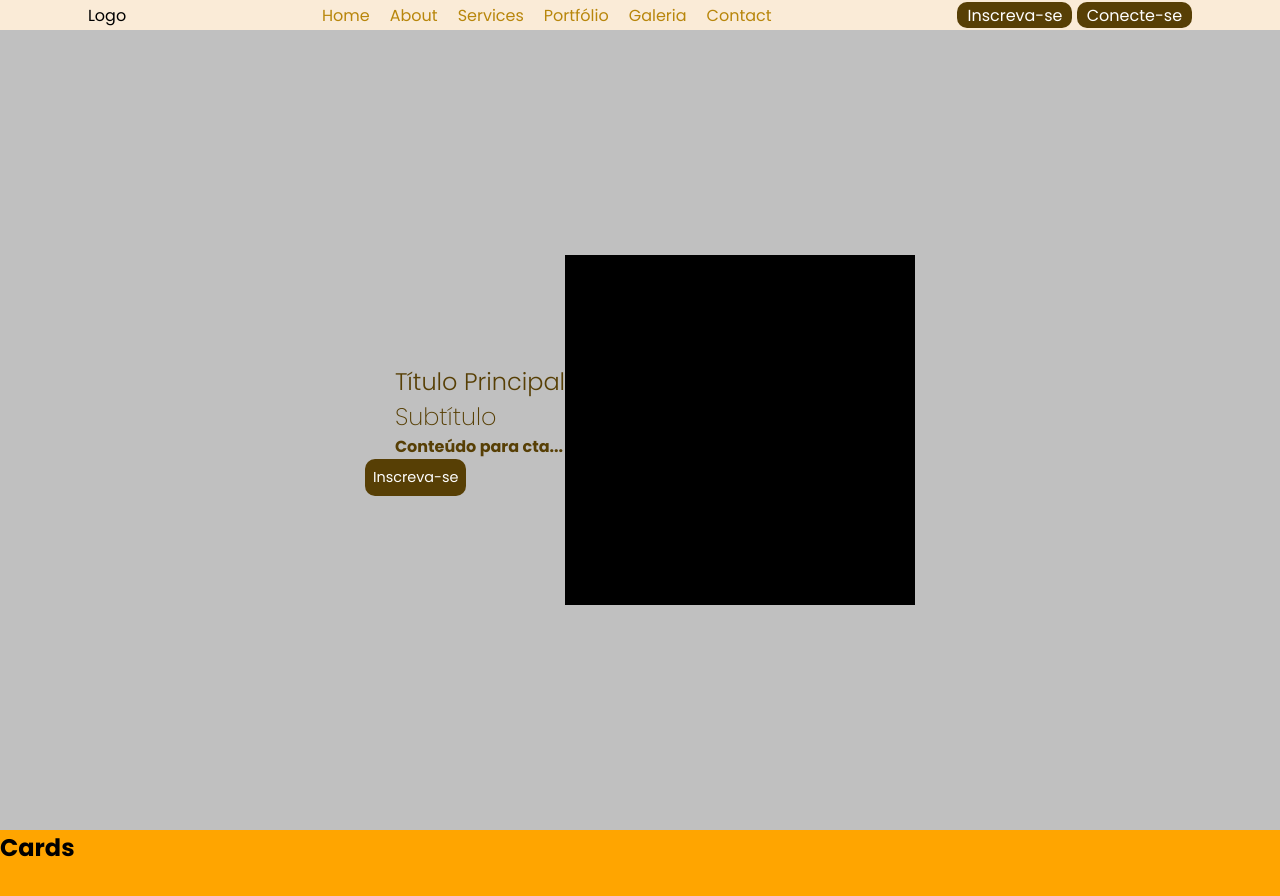
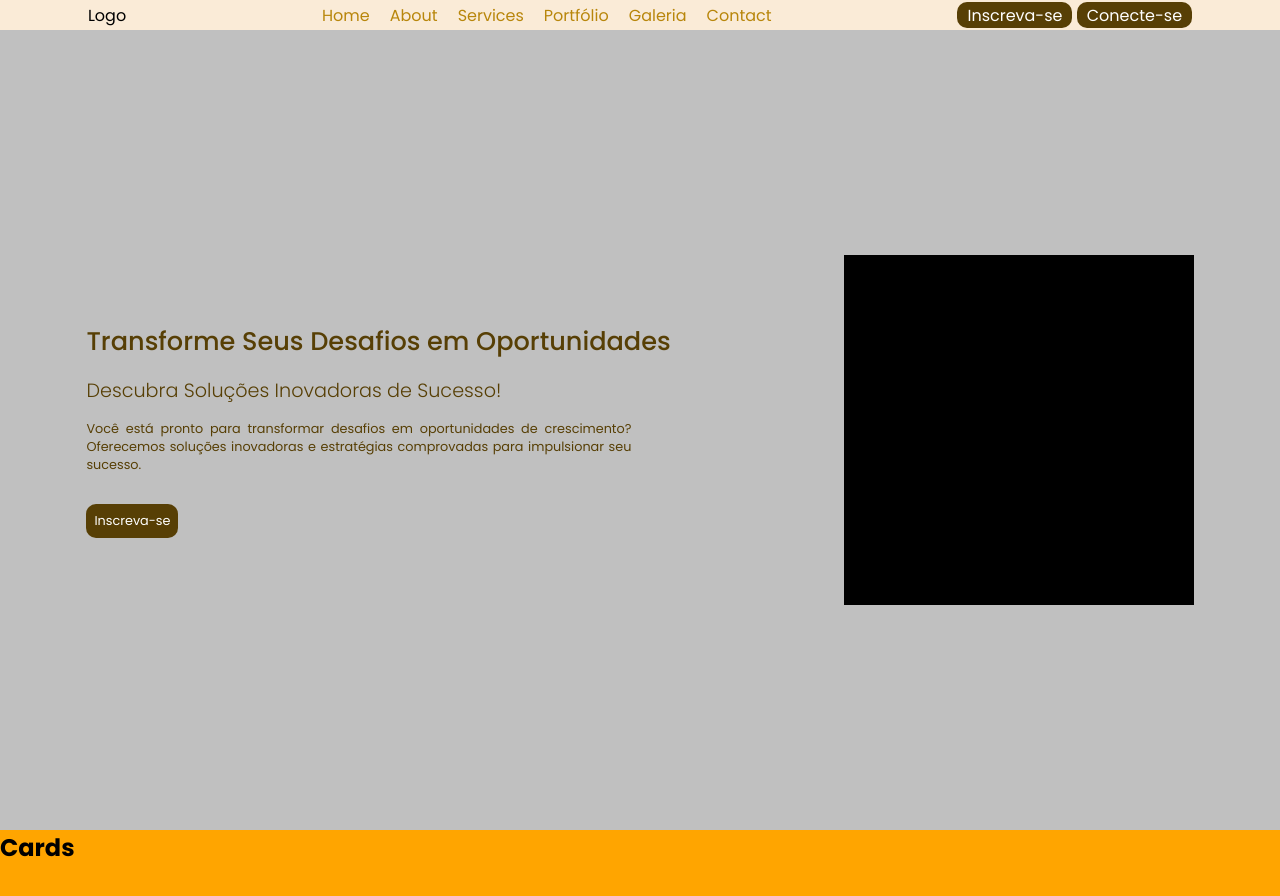
Before and after one commit to digos21/digos21.github.io, a plain HTML site: page index.html in a window 1280 px wide. Shown: the top 896 px of the page. Drawn offline with Linux system fonts and the light colour scheme.

Commit message:
html e css alterados

```diff
--- a/index.html
+++ b/index.html
@@ -32,9 +32,9 @@
 
         <section class="sc-um-principal">
             <header>
-                <h1>Título Principal</h1>
-                <h2>Subtítulo</h2>
-                <p>Conteúdo para cta... </p>
+                <h1>Transforme Seus Desafios em Oportunidades</h1>
+                <h2>Descubra Soluções Inovadoras de Sucesso!</h2>
+                <p>Você está pronto para transformar desafios em oportunidades de crescimento? Oferecemos soluções inovadoras e estratégias comprovadas para impulsionar seu sucesso.</p>
                 <button class="btn-cta">Inscreva-se</button>
             </header>
             <div class="img-headline">
--- a/style.css
+++ b/style.css
@@ -7,6 +7,8 @@
     font-family: 'Poppins';
 
 }
+
+/*HEADER - inicio da página com Menu Nav Bar*/
 
 .container {
     display: flex;
@@ -44,7 +46,7 @@
 
 .ct-navbar ul li a {
     text-decoration: none;
-    color: darkgoldenrod;
+    color: #b8860b;
     /*background: black;*/
     font-size: 1rem;
     padding: 4px 10px 3px 10px;
@@ -78,44 +80,55 @@
     color: #573f05;
 }
 
+/*SECTION PRINCIPAL - HEADLINE */
+
 .sc-um-principal {
     height: 100vh;
     display: flex;
     flex-direction: row;
-    justify-content: center;
+    justify-content: space-around;
     align-items: center;
     background: silver;
 }
 
 .sc-um-principal header h1 {
-    font-weight: 300;
+    font-weight: 500;
+    font-size: 1.6rem;
     color:#573f05;
-    margin-left: 30px;
+    margin: 0 0 15px 0;
 }
 
 .sc-um-principal header h2 {
-    font-weight: 200;
+    font-size: 1.2rem;
+    font-weight: 300;
     color:#573f05;
-    margin-left: 30px;
+    margin: 0 0 15px 0;
 
 }
 
 .sc-um-principal header p {
+    font-size: 0.8rem;
     text-align: justify;
-    font-weight: bold;
+    /*font-weight: bold;*/
     color:#573f05;
-    margin-left: 30px;
+    margin-bottom: 30px;
+  width: 545px;
 
 }
 
 
 .sc-um-principal header .btn-cta {
-    font-size: 0.9rem;
+    font-size: 0.8rem;
     border: none;
     padding: 8px;
     background: #573f05;
     color: white;
     border-radius: 10px;
+}
+
+.sc-um-principal header .btn-cta:hover {
+    background: #b8860b;
+    color: black;
 }
 
 
```
